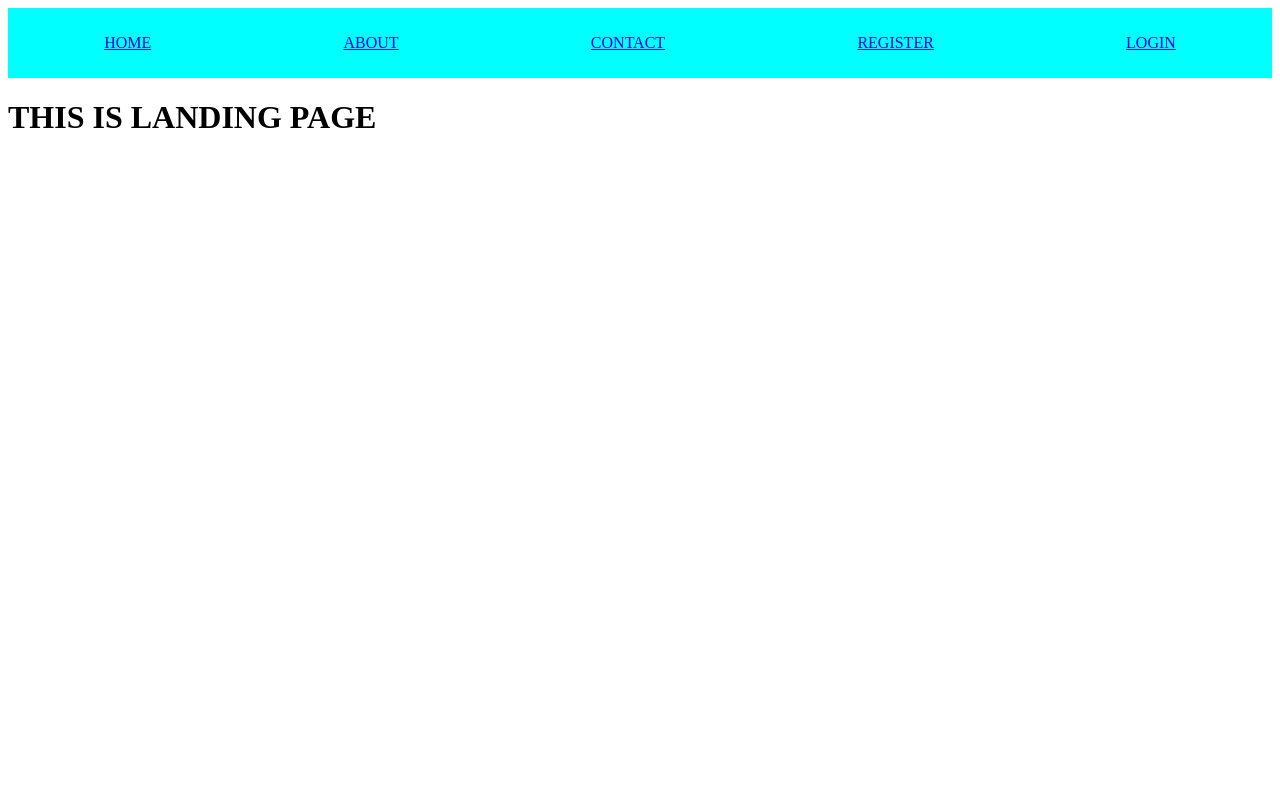
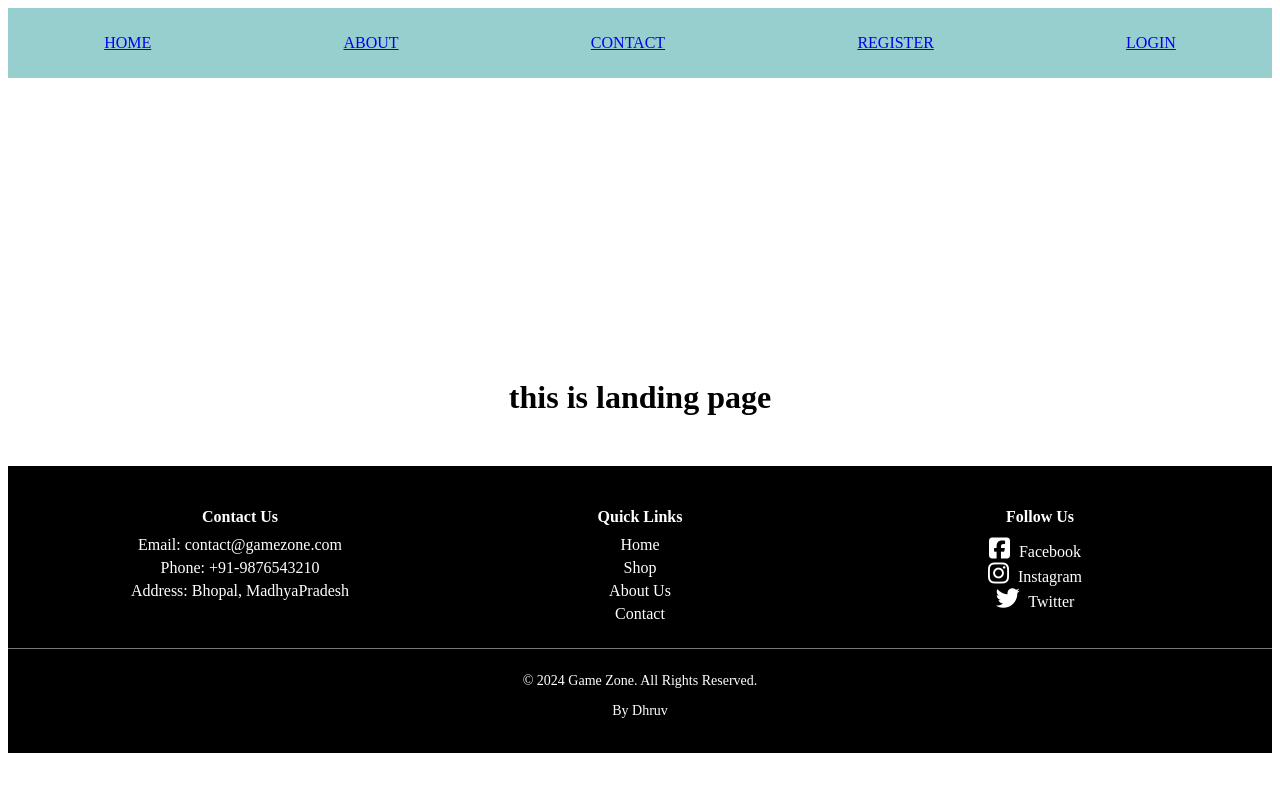
Before and after one commit to dhruv0405-shivhare/django_landingpage, a Django app: page / in a window 1280 px wide. Run offline with Django 5.2, Linux system fonts and the light colour scheme.

Commit message:
template_cutting

```diff
--- /dev/null
+++ b/project/app/templates/base.html
@@ -0,0 +1,162 @@
+<!DOCTYPE html>
+<html lang="en">
+<head>
+    <link rel="stylesheet" href="https://cdnjs.cloudflare.com/ajax/libs/font-awesome/6.7.1/css/all.min.css" integrity="sha512-5Hs3dF2AEPkpNAR7UiOHba+lRSJNeM2ECkwxUIxC1Q/FLycGTbNapWXB4tP889k5T5Ju8fs4b1P5z/iB4nMfSQ==" crossorigin="anonymous" referrerpolicy="no-referrer" />
+
+    <style>
+        .nav{
+            height: 70px;
+            width: 100%;
+            background-color: rgb(151, 207, 207);
+            display: flex;
+            align-items: center;
+            justify-content: space-around;
+
+        }
+        footer {
+    background-color:black;
+    color: white;
+    padding: 20px 0;
+    text-align: center;
+}
+
+.footer-container {
+    max-width: 1200px;
+    margin: 0 auto;
+    display: flex;
+    justify-content: space-between;
+    flex-wrap: wrap;
+}
+
+.contact-info, .quick-links, .social-links {
+    flex: 1;
+    min-width: 200px;
+    margin-bottom: 20px;
+}
+
+.contact-info h4, .quick-links h4, .social-links h4 {
+    margin-bottom: 10px;
+}
+
+.contact-info p, .quick-links ul {
+    margin: 5px 0;
+}
+
+footer a {
+    color: white;
+    text-decoration: none;
+}
+
+footer a:hover {
+    text-decoration: underline;
+}
+
+.social-links .social-icon {
+    color: white;
+    text-decoration: none;
+    margin-right: 10px;
+}
+
+.social-links .social-icon i {
+    font-size: 24px;
+    margin-right: 5px;
+}
+
+.quick-links ul {
+    list-style: none;
+    padding: 0;
+}
+
+.quick-links li {
+    margin: 5px 0;
+}
+
+.footer-copyright {
+    border-top: 1px solid #777;
+    padding-top: 10px;
+    font-size: 14px;
+}
+
+@media (max-width: 768px) {
+    footer .footer-container {
+        flex-direction: column;
+        text-align: center;
+    }
+
+    footer .footer-section {
+        margin-bottom: 20px;
+    }
+
+    footer .social-media a {
+        margin-right: 10px;
+    }
+}
+
+
+    </style>
+    <meta charset="UTF-8">
+    <meta name="viewport" content="width=device-width, initial-scale=1.0">
+</head>
+
+<body>
+    <div class="nav">
+
+        <a href='{% url "home" %}'>HOME</a>
+        <a href='{% url "about" %}'>ABOUT</a>
+        <a href='{% url "contact" %}'>CONTACT</a>
+        <a href='{% url "register" %}'>REGISTER</a>
+        <a href='{% url "login" %}'>LOGIN</a>
+        </div>
+        <div style="height: 35vh; width: 35px;"></div>
+
+
+    </div>
+
+
+    {% block content %}
+
+    {% endblock %}
+
+        <footer>
+            <div class="footer-container">
+
+                <div class="contact-info">
+                    <h4>Contact Us</h4>
+                   <p>Email: <a href="contact@gamezone.com">contact@gamezone.com</a></p>
+                    <p>Phone: +91-9876543210</p>
+                    <p>Address: Bhopal, MadhyaPradesh</p>
+                </div>
+
+                <div class="quick-links">
+                    <h4>Quick Links</h4>
+                    <ul>
+                        <li><a href="index.html">Home</a></li>
+                        <li><a href="shop.html">Shop</a></li>
+                        <li><a href="about.html">About Us</a></li>
+                        <li><a href="contact.html">Contact</a></li>
+                    </ul>
+                </div>
+
+                <div class="social-links">
+                    <h4>Follow Us</h4>
+                    <div>
+                        <a href="https://facebook.com" target="_blank" class="social-icon">
+                            <i class="fab fa-facebook-square"></i> Facebook
+                        </a><br>
+                        <a href="https://instagram.com" target="_blank" class="social-icon">
+                            <i class="fab fa-instagram"></i> Instagram
+                        </a><br>
+                        <a href="https://twitter.com" target="_blank" class="social-icon">
+                            <i class="fab fa-twitter"></i> Twitter
+                        </a>
+                    </div>
+                </div>
+            </div>
+
+            <div class="footer-copyright">
+                <p>&copy; 2024 Game Zone. All Rights Reserved.</p>
+                <p>By Dhruv</p>
+            </div>
+        </footer>
+</body>
+</html>
--- a/project/app/templates/landingpage.html
+++ b/project/app/templates/landingpage.html
@@ -1,36 +1,5 @@
-<!DOCTYPE html>
-<html lang="en">
-<head>
-    <style>
-        .nav{
-            height: 70px;
-            width: 100%;
-            background-color: aqua;
-            display: flex;
-            align-items: center;
-            justify-content: space-around;
+{% extends 'base.html' %}
 
-        }
-
-
-    </style>
-    <meta charset="UTF-8">
-    <meta name="viewport" content="width=device-width, initial-scale=1.0">
-
-
-</head>
-
-<body>
-    <div class="nav">
-
-        <a href='{% url "home" %}'>HOME</a>
-        <a href='{% url "about" %}'>ABOUT</a>
-        <a href='{% url "contact" %}'>CONTACT</a>
-        <a href='{% url "register" %}'>REGISTER</a>
-        <a href='{% url "login" %}'>LOGIN</a>
-        </div>
-
-        <h1>THIS IS LANDING PAGE</h1>
-
-</body>
-</html>
+{% block content %}
+<h1 style="align-items: center; text-align: center; margin-bottom: 50px">this is landing page</h1>
+{% endblock %}
```
Also changed, not shown: project/app/templates/about.html (+4 -33 lines), project/app/templates/contact.html (+4 -32 lines), project/app/templates/home.html (+4 -32 lines), project/app/templates/login.html (+4 -32 lines), project/app/templates/register.html (+4 -33 lines).
